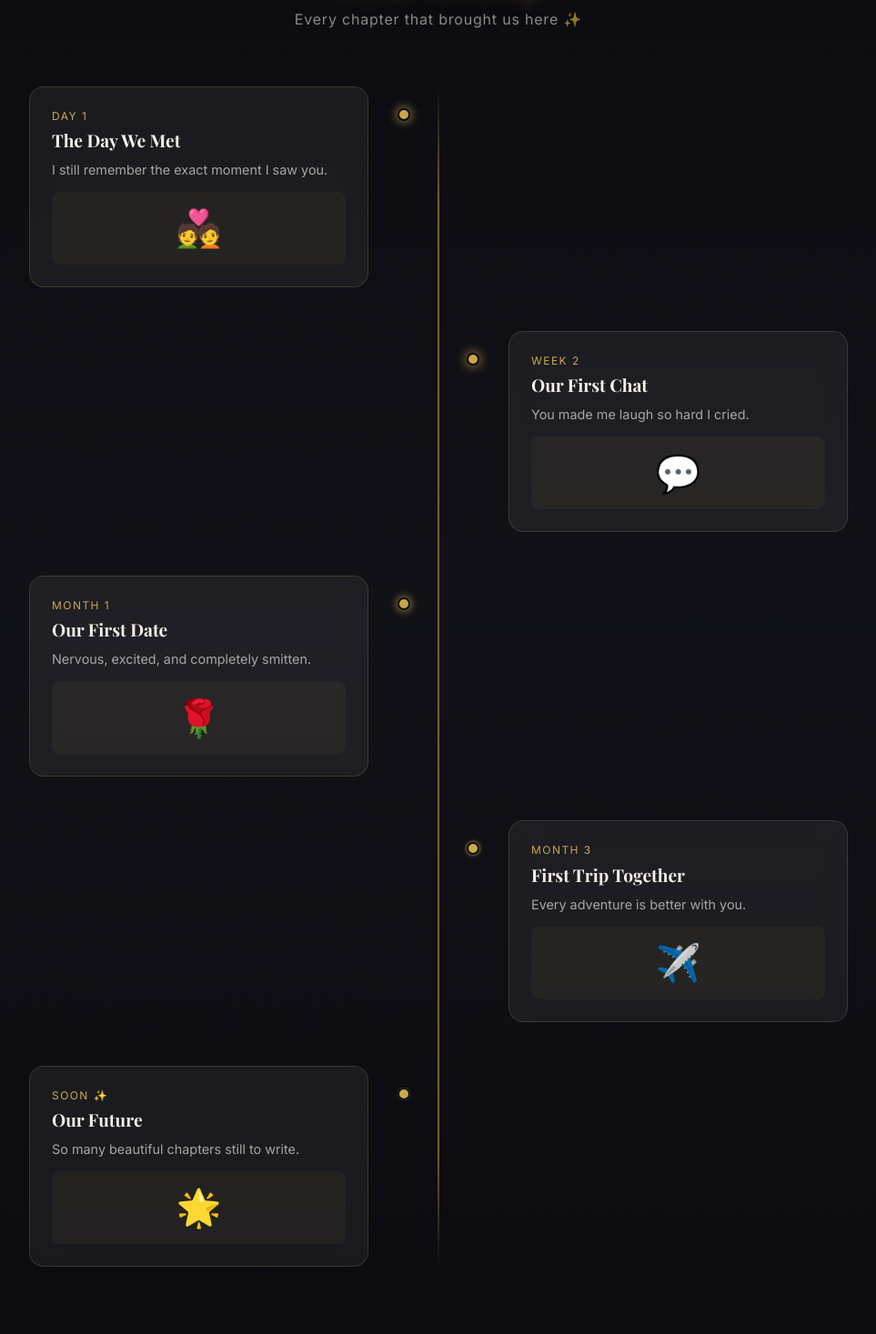
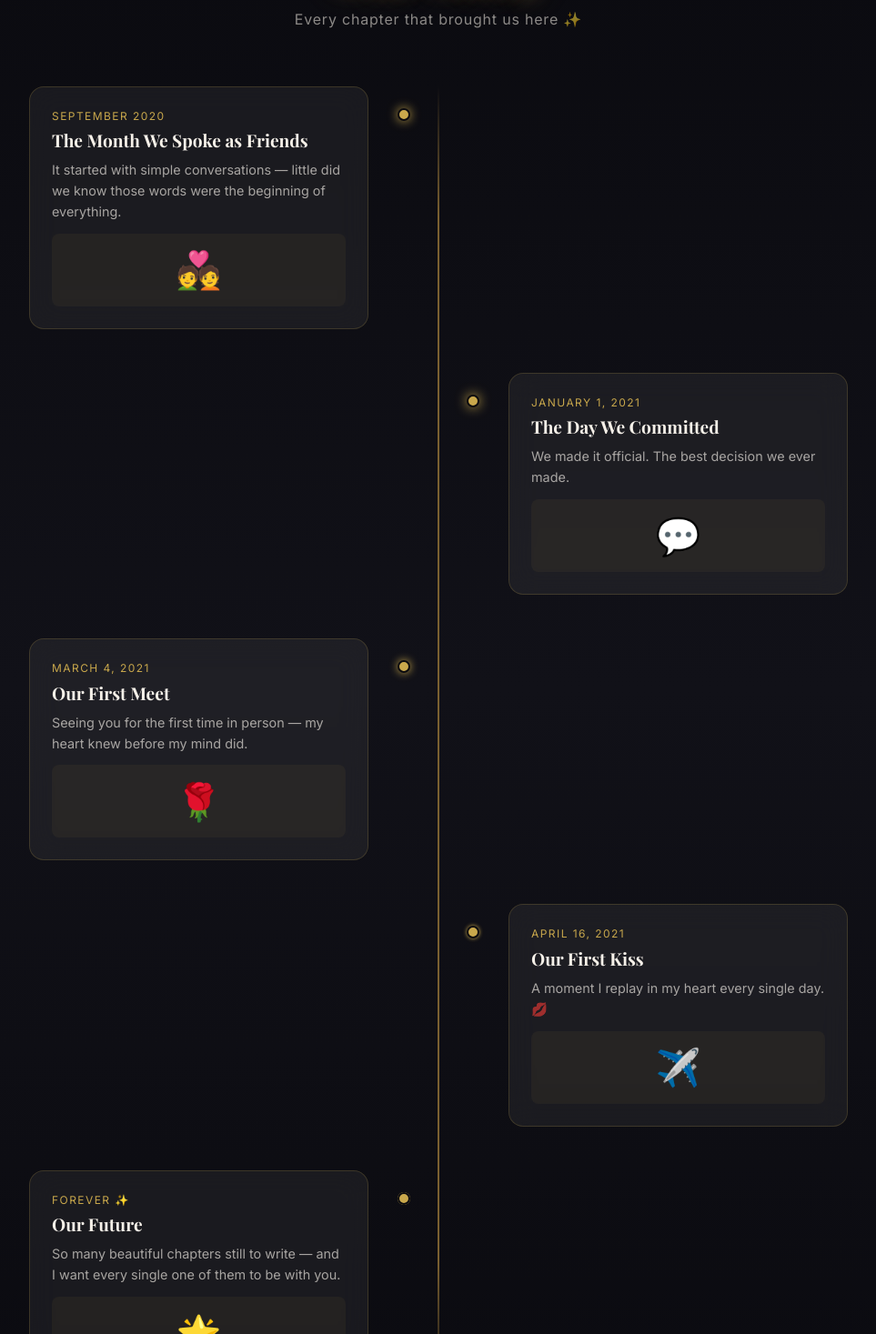
Before and after one commit to VarshiniJayakumar/birthday, a React (Vite) app: page / in a window 1280 px wide. Shown: the part 963-2430 px from the top of the page at 91% size, without its empty margins (158-1121 px from the left). Built offline with nearby package versions, Linux system fonts and the light colour scheme; a web font is replaced by a local one.

Commit message:
update: personalise timeline with real dates

```diff
--- a/src/config.js
+++ b/src/config.js
@@ -25,37 +25,37 @@ export const config = {
   // ── Our Story Timeline ─────────────────────────────────────
   timeline: [
     {
-      date:        "Day 1",
-      title:       "The Day We Met",
-      description: "I still remember the exact moment I saw you.",
-      photo:       null,          // e.g. "/photos/met.jpg"
-      audio:       null,          // e.g. "/audio/memory1.mp3"
-    },
-    {
-      date:        "Week 2",
-      title:       "Our First Chat",
-      description: "You made me laugh so hard I cried.",
+      date:        "September 2020",
+      title:       "The Month We Spoke as Friends",
+      description: "It started with simple conversations — little did we know those words were the beginning of everything.",
       photo:       null,
       audio:       null,
     },
     {
-      date:        "Month 1",
-      title:       "Our First Date",
-      description: "Nervous, excited, and completely smitten.",
+      date:        "January 1, 2021",
+      title:       "The Day We Committed",
+      description: "We made it official. The best decision we ever made.",
       photo:       null,
       audio:       null,
     },
     {
-      date:        "Month 3",
-      title:       "First Trip Together",
-      description: "Every adventure is better with you.",
+      date:        "March 4, 2021",
+      title:       "Our First Meet",
+      description: "Seeing you for the first time in person — my heart knew before my mind did.",
       photo:       null,
       audio:       null,
     },
     {
-      date:        "Soon ✨",
+      date:        "April 16, 2021",
+      title:       "Our First Kiss",
+      description: "A moment I replay in my heart every single day. 💋",
+      photo:       null,
+      audio:       null,
+    },
+    {
+      date:        "Forever ✨",
       title:       "Our Future",
-      description: "So many beautiful chapters still to write.",
+      description: "So many beautiful chapters still to write — and I want every single one of them to be with you.",
       photo:       null,
       audio:       null,
     },
```
